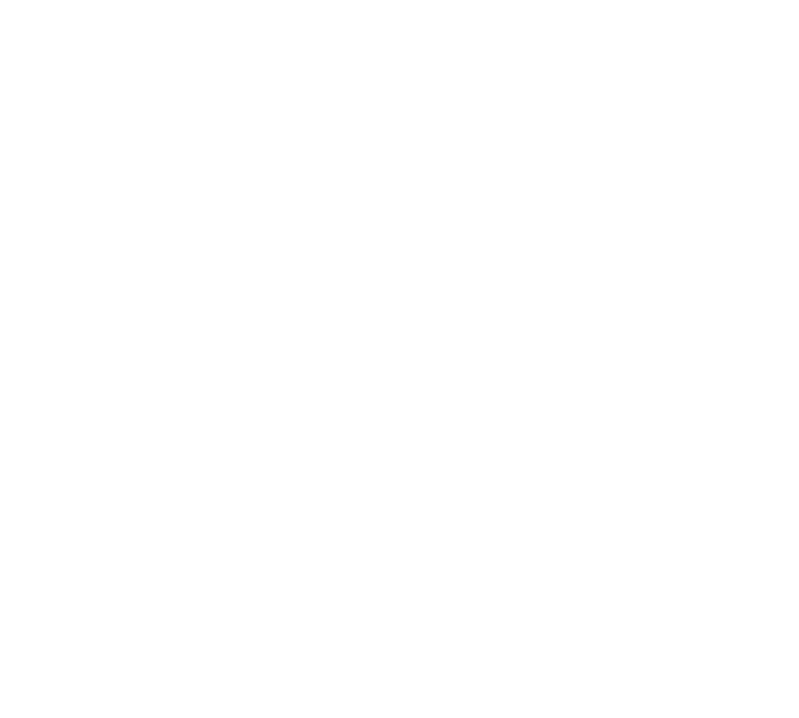
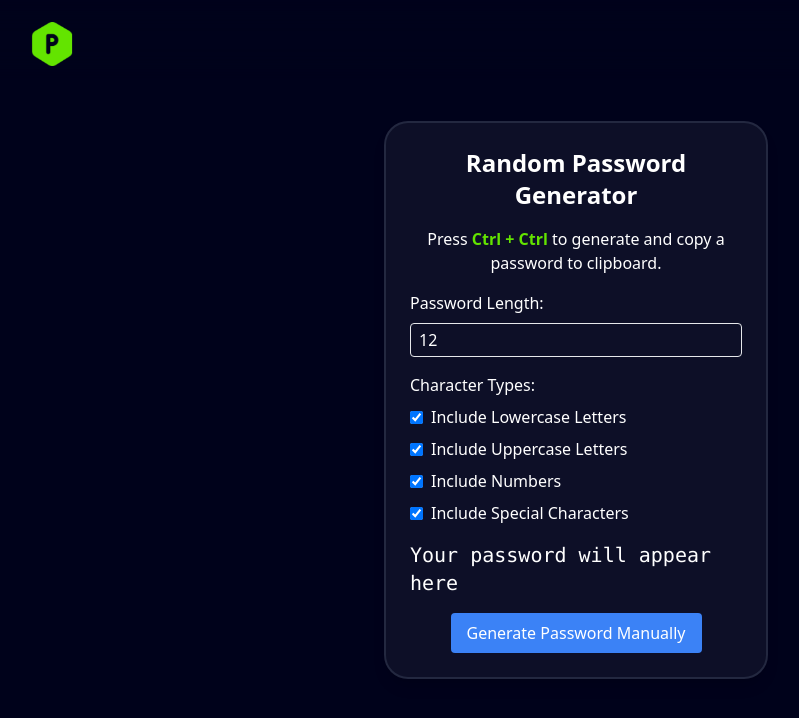
Before and after one commit to ManishaBairwa9/password-manager-frontend, a React (Create React App) app: page /generatepassword in a window 1280 px wide. Before the commit this address had no page. Shown: the top 718 px of the page, without its empty margins (64-863 px from the left). Built offline with nearby package versions, Linux system fonts and the light colour scheme.

Commit message:
added password generator

```diff
--- a/src/App.js
+++ b/src/App.js
@@ -4,6 +4,7 @@ import Register from './components/Register';
 import Login from './components/Loggin';
 import Credentials from './components/Credentials';
 import IPAddressManager from './components/ipAddress';
+import RandomPasswordGenerator from './components/RandomPasswordGenerator';
 
 import { BrowserRouter as Router, Route, Routes } from 'react-router-dom';
 
@@ -58,6 +59,7 @@ const App = () => {
             } />
             <Route path="/credentials" element={<Credentials token={token} />} />
             <Route path="/ip" element={<IPAddressManager token={token} />} />
+            <Route path="/generatepassword" element={<RandomPasswordGenerator />} />
         </Routes>
     </Router>
     );
--- /dev/null
+++ b/src/components/RandomPasswordGenerator.js
@@ -0,0 +1,165 @@
+import React, { useState, useEffect } from 'react';
+
+const RandomPasswordGenerator = () => {
+  const [password, setPassword] = useState('');
+  const [ctrlPressCount, setCtrlPressCount] = useState(0);
+  const [length, setLength] = useState(12);
+  const [includeSpecial, setIncludeSpecial] = useState(true);
+  const [includeNumbers, setIncludeNumbers] = useState(true);
+  const [includeUppercase, setIncludeUppercase] = useState(true);
+  const [includeLowercase, setIncludeLowercase] = useState(true);
+
+  // Function to generate a random password
+  const generatePassword = () => {
+    const specialChars = '!@#$%^&*()';
+    const lowercaseChars = 'abcdefghijklmnopqrstuvwxyz';
+    const uppercaseChars = 'ABCDEFGHIJKLMNOPQRSTUVWXYZ';
+    const numberChars = '0123456789';
+
+    let chars = '';
+    if (includeLowercase) chars += lowercaseChars;
+    if (includeUppercase) chars += uppercaseChars;
+    if (includeNumbers) chars += numberChars;
+    if (includeSpecial) chars += specialChars;
+
+    if (chars.length === 0) return ''; // Return empty if no character types are selected
+
+    let result = '';
+    for (let i = 0; i < length; i++) {
+      result += chars.charAt(Math.floor(Math.random() * chars.length));
+    }
+    return result;
+  };
+
+  // Function to copy text to clipboard
+  const copyToClipboard = (text) => {
+    navigator.clipboard.writeText(text).then(() => {
+      alert('Password copied to clipboard!');
+    }, (err) => {
+      console.error('Failed to copy: ', err);
+    });
+  };
+
+  // Keydown event listener to detect "Ctrl + Ctrl" press
+  useEffect(() => {
+    let ctrlTimeout;
+
+    const handleKeyDown = (event) => {
+      if (event.key === 'Control') {
+        setCtrlPressCount((prevCount) => prevCount + 1);
+
+        // If Ctrl is pressed twice within 500ms
+        if (ctrlPressCount === 1) {
+          const newPassword = generatePassword();
+          setPassword(newPassword);
+          copyToClipboard(newPassword);
+          setCtrlPressCount(0); // Reset the count after copying the password
+        }
+
+        // Reset count after 500ms if Ctrl is not pressed again
+        clearTimeout(ctrlTimeout);
+        ctrlTimeout = setTimeout(() => setCtrlPressCount(0), 500);
+      }
+    };
+
+    window.addEventListener('keydown', handleKeyDown);
+
+    return () => {
+      window.removeEventListener('keydown', handleKeyDown);
+      clearTimeout(ctrlTimeout);
+    };
+  }, [ctrlPressCount]);
+
+  return (
+    <>
+          <div className="backdrop-blur-lg flex justify-between items-center h-16 px-6 md:h-16 md:px-16 lg:h-20 lg:px-24 fixed top-0 w-screen z-50 pt-10 pb-8">
+        <div className="w-[40px] h-[44px] bg-logo bg-cover"></div>
+
+        <div className="flex items-center gap-4 md:gap-4 lg:gap-6 justify-center">
+         <div className="absolute left-1/2 transform -translate-x-1/2 lg:relative lg:left-auto lg:right-0 lg:translate-x-0 md:relative md:left-auto md:right-0 md:translate-x-0">
+         </div>
+
+        </div>
+      </div>
+    <div className="flex flex-col bg-[#00021B] items-center justify-center h-screen ">
+      <div className= "p-6  shadow-lg w-96 !bg-[#0D0F27] backdrop-blur-2xl border-slate-500 border-2 border-opacity-25 outline-none rounded-3xl">
+        <h2 className="text-2xl font-bold mb-4 text-center text-white">Random Password Generator</h2>
+        <p className="text-center text-white mb-4">
+          Press <strong className='text-[#63E400]'>Ctrl + Ctrl</strong> to generate and copy a password to clipboard.
+        </p>
+
+        <div className="mb-4">
+          <label className="block mb-2 text-white">Password Length:</label>
+          <input
+            type="number"
+            value={length}
+            onChange={(e) => setLength(Math.max(1, Math.min(20, e.target.value)))}
+            className="border bg-transparent text-white rounded px-2 py-1 w-full"
+          />
+        </div>
+
+        <div className="mb-4 text-white">
+          <label className="block mb-2 text-white">Character Types:</label>
+          <div className="flex flex-col space-y-2">
+            <label className="flex items-center">
+              <input
+                type="checkbox"
+                checked={includeLowercase}
+                onChange={() => setIncludeLowercase(!includeLowercase)}
+                className="mr-2"
+              />
+              Include Lowercase Letters
+            </label>
+            <label className="flex items-center">
+              <input
+                type="checkbox"
+                checked={includeUppercase}
+                onChange={() => setIncludeUppercase(!includeUppercase)}
+                className="mr-2"
+              />
+              Include Uppercase Letters
+            </label>
+            <label className="flex items-center">
+              <input
+                type="checkbox"
+                checked={includeNumbers}
+                onChange={() => setIncludeNumbers(!includeNumbers)}
+                className="mr-2"
+              />
+              Include Numbers
+            </label>
+            <label className="flex items-center">
+              <input
+                type="checkbox"
+                checked={includeSpecial}
+                onChange={() => setIncludeSpecial(!includeSpecial)}
+                className="mr-2"
+              />
+              Include Special Characters
+            </label>
+          </div>
+        </div>
+
+        <div className="flex items-center justify-center mb-4">
+          <span className="text-xl font-mono text-white">{password || 'Your password will appear here'}</span>
+        </div>
+        <div className='flex justify-center'>
+        <button
+          onClick={() => {
+            const newPassword = generatePassword();
+            setPassword(newPassword);
+            copyToClipboard(newPassword);
+          }}
+          className="bg-blue-500 text-white px-4 py-2 rounded hover:bg-blue-600 focus:outline-none focus:ring-2 focus:ring-blue-300 transition"
+        >
+          Generate Password Manually
+        </button>
+        </div>
+
+      </div>
+    </div>
+    </>
+  );
+};
+
+export default RandomPasswordGenerator;
--- a/tailwind.config.js
+++ b/tailwind.config.js
@@ -9,13 +9,16 @@ module.exports = {
         outfit: ['Outfit', 'sans-serif'], // Add the Outfit font
       },
       boxShadow: {
-        'custom': '4px 4px 52.2px rgba(0, 0, 0, 0.09)', // custom box-shadow
+        'custom': '4px 4px 52.2px rgba(0, 0, 0, 0.09)',
+        'custom-green': '0px 10px 41.8px -2px rgba(99, 228, 0, 0.34)',
       },
       backgroundImage: {
         'custom-pattern': "url('./imageforbg.png')",
         'logo': "url('./passwordlogo.png')",
         'custom-gradient': 'linear-gradient(to right top, #051937, #001944, #00174f, #00155a, #000f64)',
       },
+
+
     },
   },
   plugins: [],
```
Also changed, not shown: src/components/Credentials.js (+42 -29 lines), src/components/ipAddress.js (+23 -23 lines).
